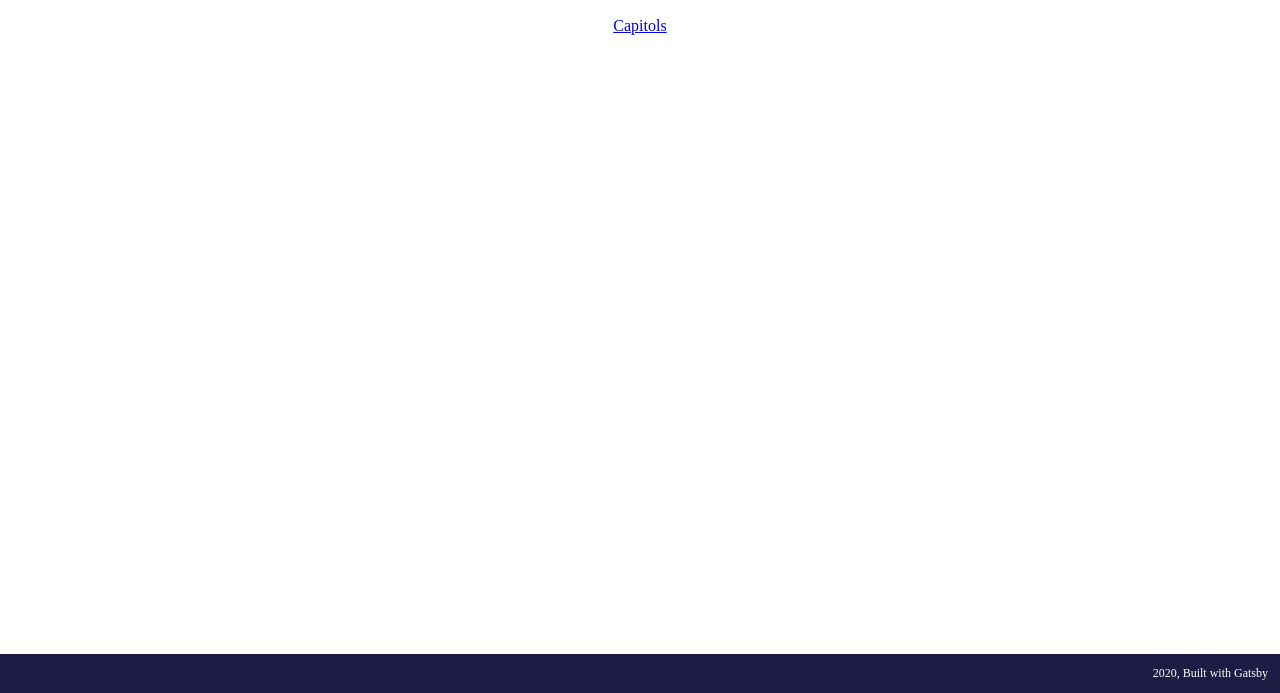
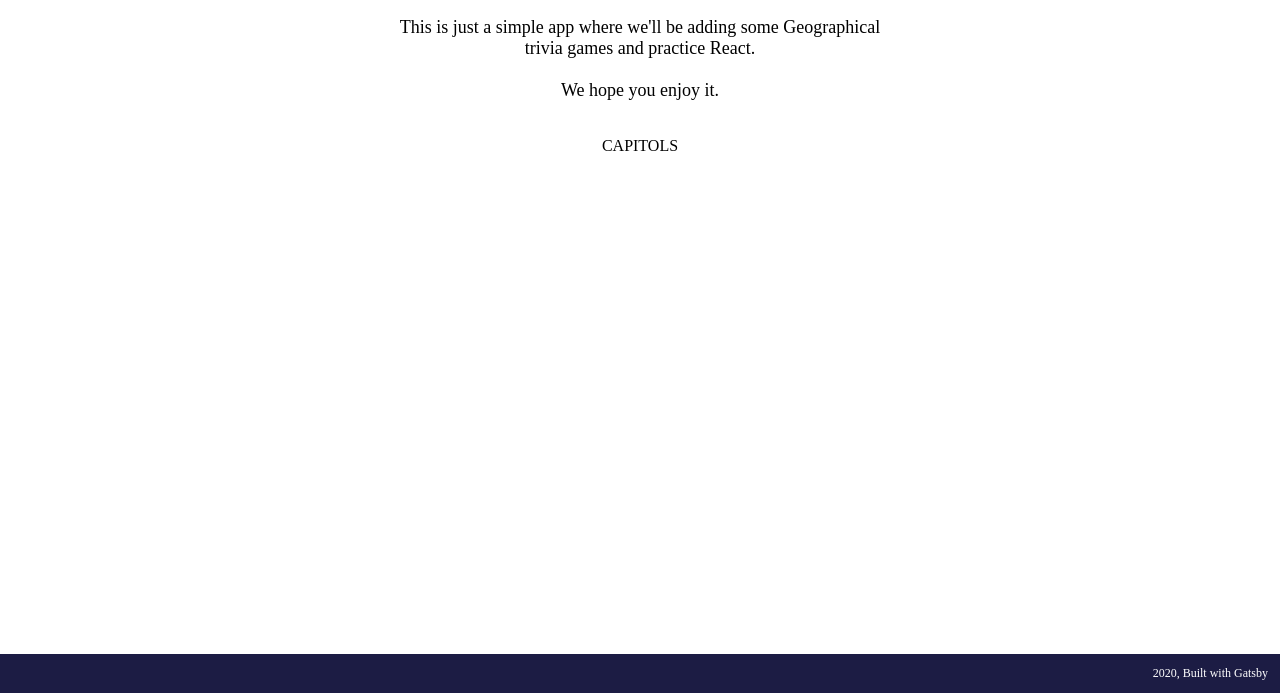
Before and after one commit to aquileslacruz/geotrivia, a Gatsby site: page / in a window 1280 px wide. Shown: the part 107-800 px from the top of the page. Built offline with nearby package versions, Linux system fonts and the light colour scheme; Gatsby itself is replaced by a stand-in of ours.

Commit message:
Changed the homepage a bit

```diff
--- a/src/pages/index.js
+++ b/src/pages/index.js
@@ -4,11 +4,25 @@ import { Link } from "gatsby"
 import Layout from "../components/layout"
 import SEO from "../components/seo"
 
+import styles from "../styles/index.module.scss"
+
+const Option = ({link='/', name='', img=null}) => (
+  <Link to={link} className={styles.option}>
+      {name}
+  </Link>
+)
+
 const IndexPage = () => (
   <Layout>
     <SEO title="Home" />
-    <div className="options">
-      <Link to="/capitols">Capitols</Link>
+    <div className={styles.intro}>
+      {`This is just a simple app where we'll be adding some Geographical trivia games and practice React.`}
+      <br />
+      <br />
+      {`We hope you enjoy it.`}
+    </div>
+    <div className={styles.options}>
+      <Option link='/capitols' name='Capitols' key='capitols' />
     </div>
   </Layout>
 )
--- a/src/styles/capitols.module.scss
+++ b/src/styles/capitols.module.scss
@@ -84,7 +84,8 @@
     border: 1px solid white;
     border-radius: 5px;
     padding: 12px 24px;
-    font-size: 36px;
+    font-size: 28px;
+    font-weight: 600;
     text-transform: uppercase;
     color: white;
     text-align: center;
--- /dev/null
+++ b/src/styles/index.module.scss
@@ -0,0 +1,33 @@
+.options {
+    display: flex;
+    flex-direction: column;
+    justify-content: center;
+    align-items: center;
+    width: 80%;
+
+    @media (min-width: 700px) {
+        width: 60%;
+    }
+}
+
+.option {
+    text-decoration: none;
+    text-transform: uppercase;
+    background-color: #ffffff;
+    width: 100%;
+    padding: 12px 0;
+    cursor: pointer;
+    border-radius: 10px;
+    text-align: center;
+    color: black;
+}
+
+.intro {
+    color: black;
+    width: 40%;
+    font-size: 18px;
+    display: flex;
+    flex-direction: column;
+    text-align: center;
+    margin-bottom: 24px;
+}
```
